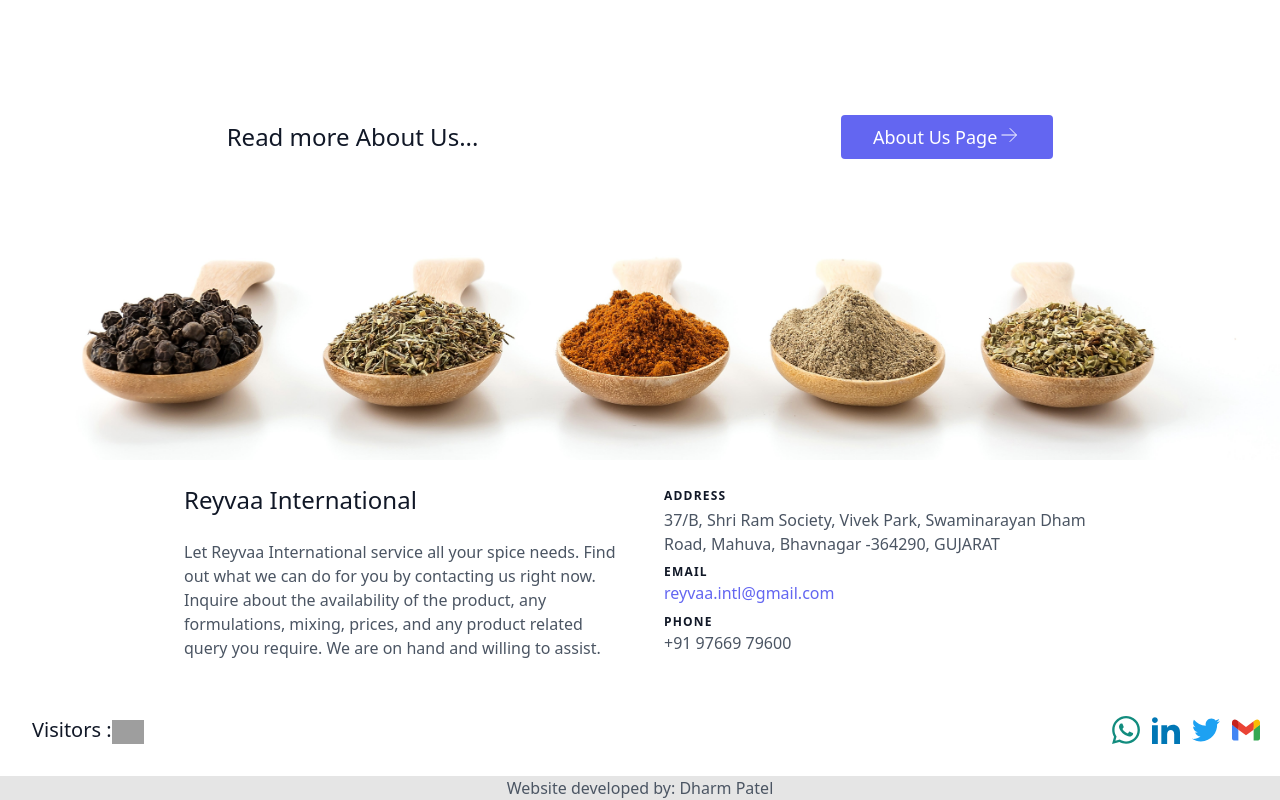
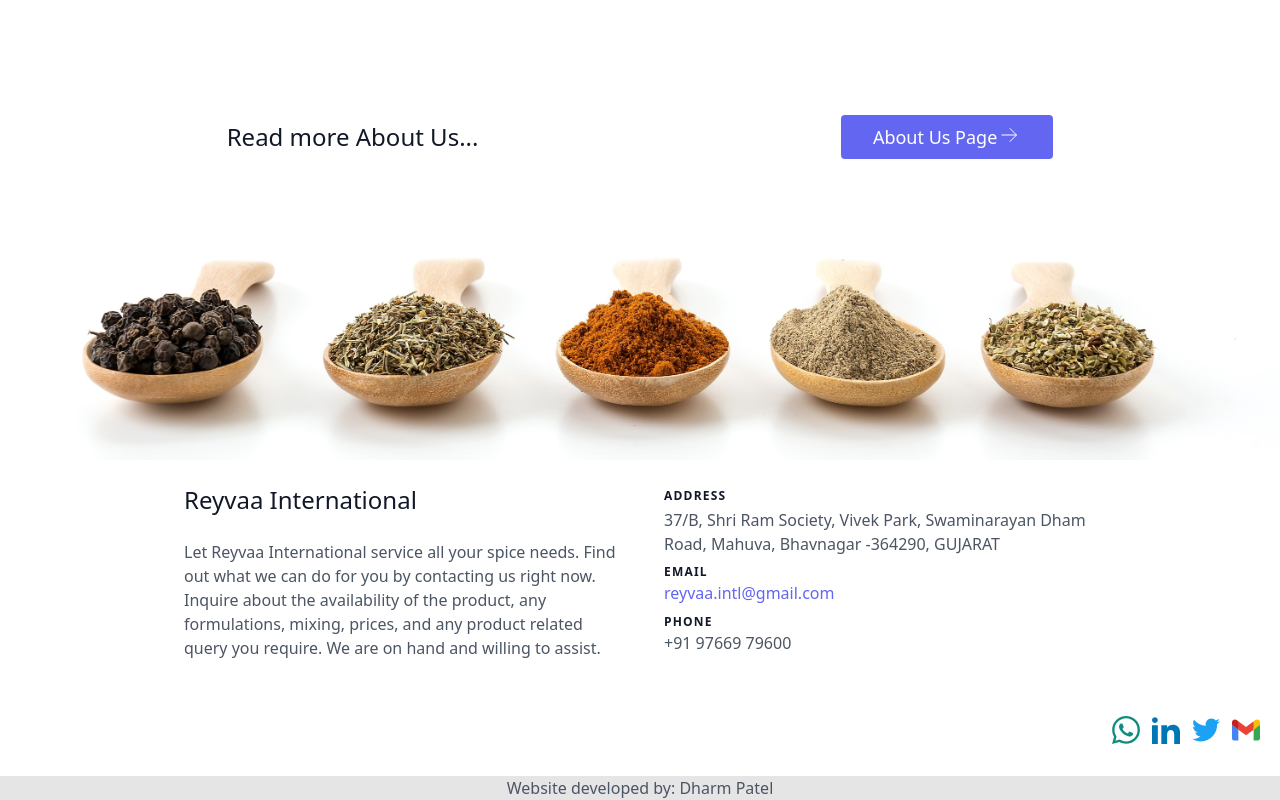
Before and after one commit to Reyvaa/Reyvaa_Website, a plain HTML site: page index.html in a window 1280 px wide. Shown: the part 1823-2623 px from the top of the page. Drawn offline with nearby package versions, Linux system fonts and the light colour scheme; grey boxes are pictures that could not be loaded; a script that the page names is missing.

Commit message:
Update index.html

```diff
--- a/index.html
+++ b/index.html
@@ -322,11 +322,6 @@
 
   <footer class="text-gray-600 body-font">
     <div class="container px-5 py-8 mx-auto flex items-center sm:flex-row flex-col">
-      <h3 class="flex title-font font-medium items-center md:justify-start justify-center text-gray-900">
-        <span class="ml-3 text-xl">Visitors :</span>
-        <img src="https://www.cutercounter.com/hits.php?id=hxnfdoo&nd=6&style=1" alt="visitor counter items-center"
-          class="mt-1 text-xl h-6">
-      </h3>
       <span class="inline-flex sm:ml-auto sm:mt-0 mt-4 justify-center sm:justify-start">
         <a href="https://wa.me/919766979600" target="_blank" class="ml-3 text-gray-500" aria-label="WhatsApp">
           <svg xmlns="http://www.w3.org/2000/svg" class="h-7 w-7" fill="currentColor" style="color: #128c7e"
```
